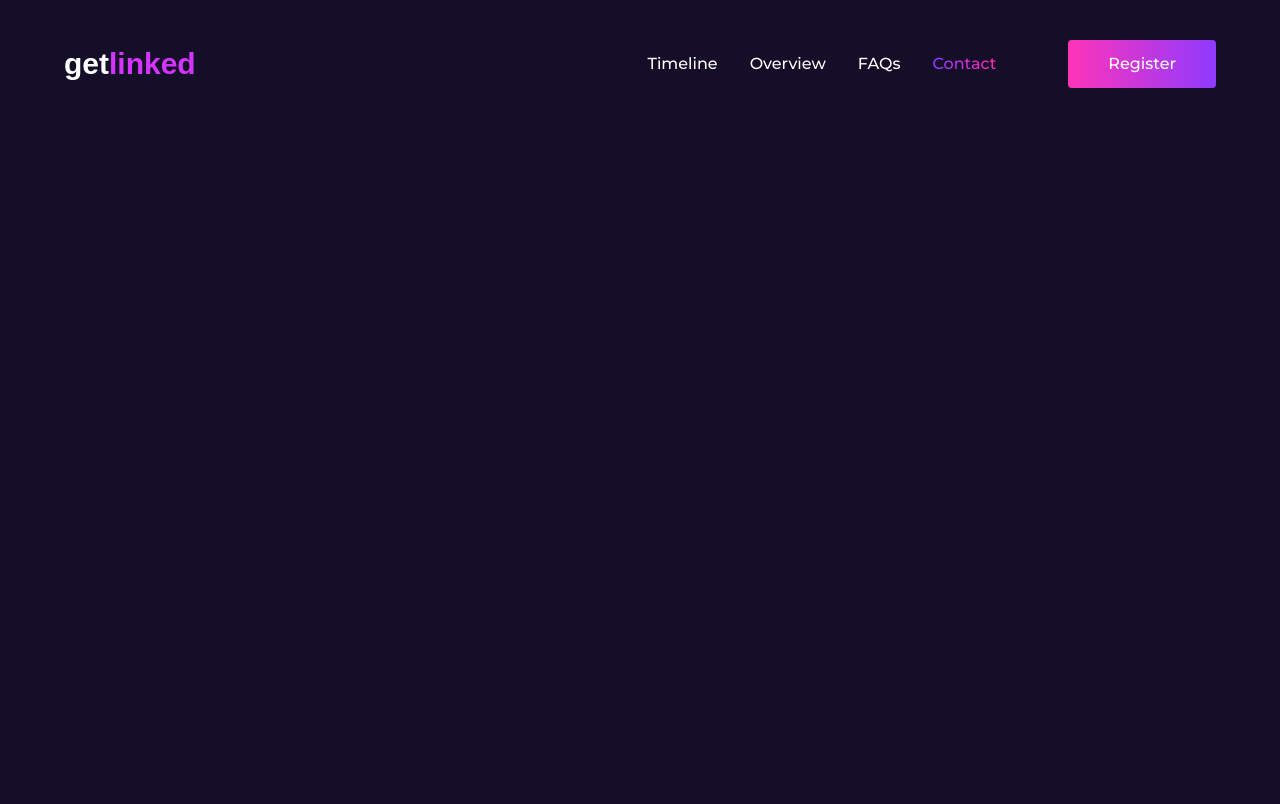
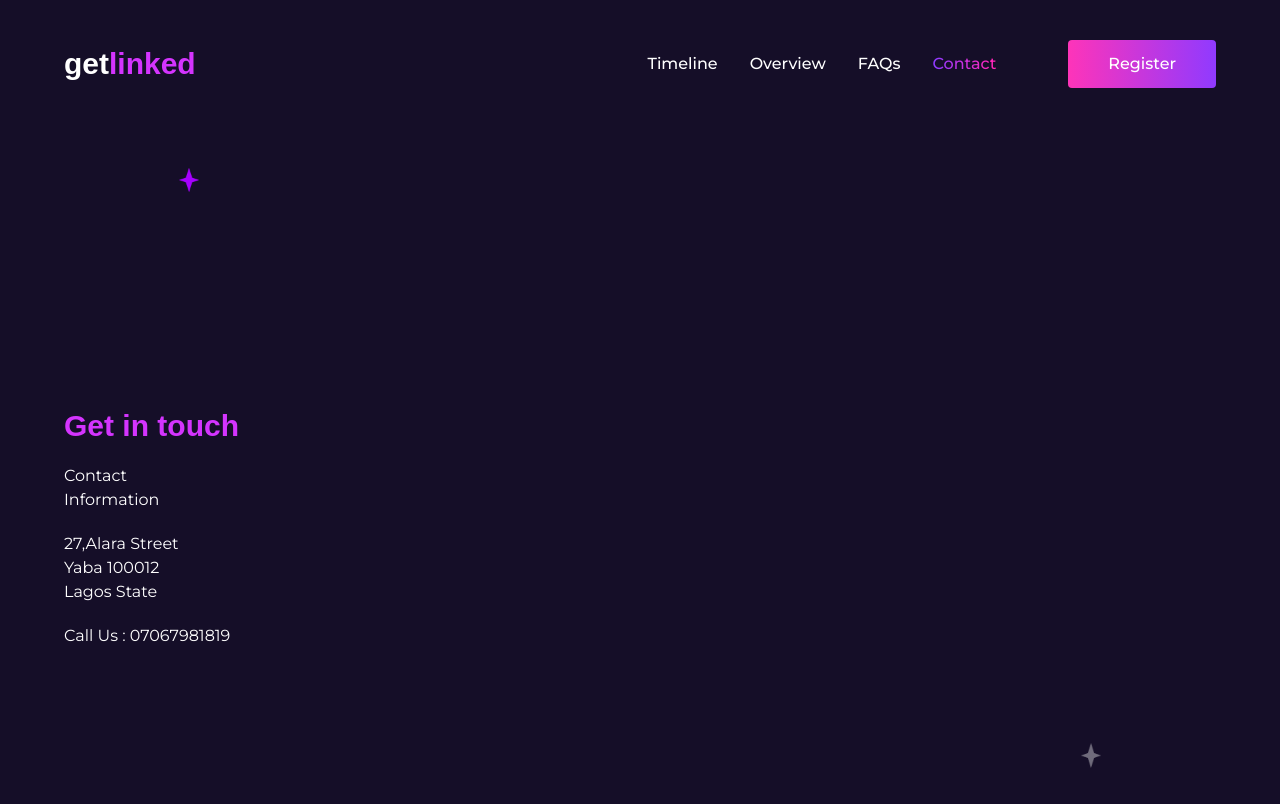
Before and after one commit to gift56/getlinked-ui-challengn, a Next.js app: page /contact in a window 1280 px wide. Shown: the top 804 px of the page. Built offline with nearby package versions, Linux system fonts and the light colour scheme; a web font is replaced by a local one.

Commit message:
working on contact page

```diff
--- a/pages/contact/index.tsx
+++ b/pages/contact/index.tsx
@@ -108,7 +108,39 @@ const Contactpage = () => {
       </header>
       <section className="w-full pb-8 lg:pb-0 lg:h-screen">
         <div className="container h-full">
-
+          <div className="w-full relative flex h-full flex-col items-center justify-between lg:flex-row  gap-6">
+            <div className="hidden lg:flex items-center w-full relative h-full">
+              <div className="flex flex-col items-start justify-start gap-5">
+                <h2 className="text-3xl font-semibold font-clash text-primary">
+                  Get in touch
+                </h2>
+                <p className="text-base font-normal text-start">
+                  Contact <br /> Information
+                </p>
+                <p className="text-base font-normal text-start">
+                  27,Alara Street <br /> Yaba 100012
+                  <br /> Lagos State
+                </p>
+                <p className="text-base font-normal text-start">
+                  Call Us : 07067981819
+                </p>
+              </div>
+              <img
+                src="/icon/purplestarIcon.png"
+                alt="star"
+                className="absolute hidden tab:flex tab:top-[5%] tab:left-[10%] z-40"
+                width={20}
+                height={20}
+              />
+              <img
+                src="/icon/graystar.png"
+                alt="star"
+                className="absolute right-0 bottom-[40%] tab:bottom-[20%] tab:right-[10%] z-40"
+                width={20}
+                height={20}
+              />
+            </div>
+          </div>
         </div>
       </section>
     </>
```
